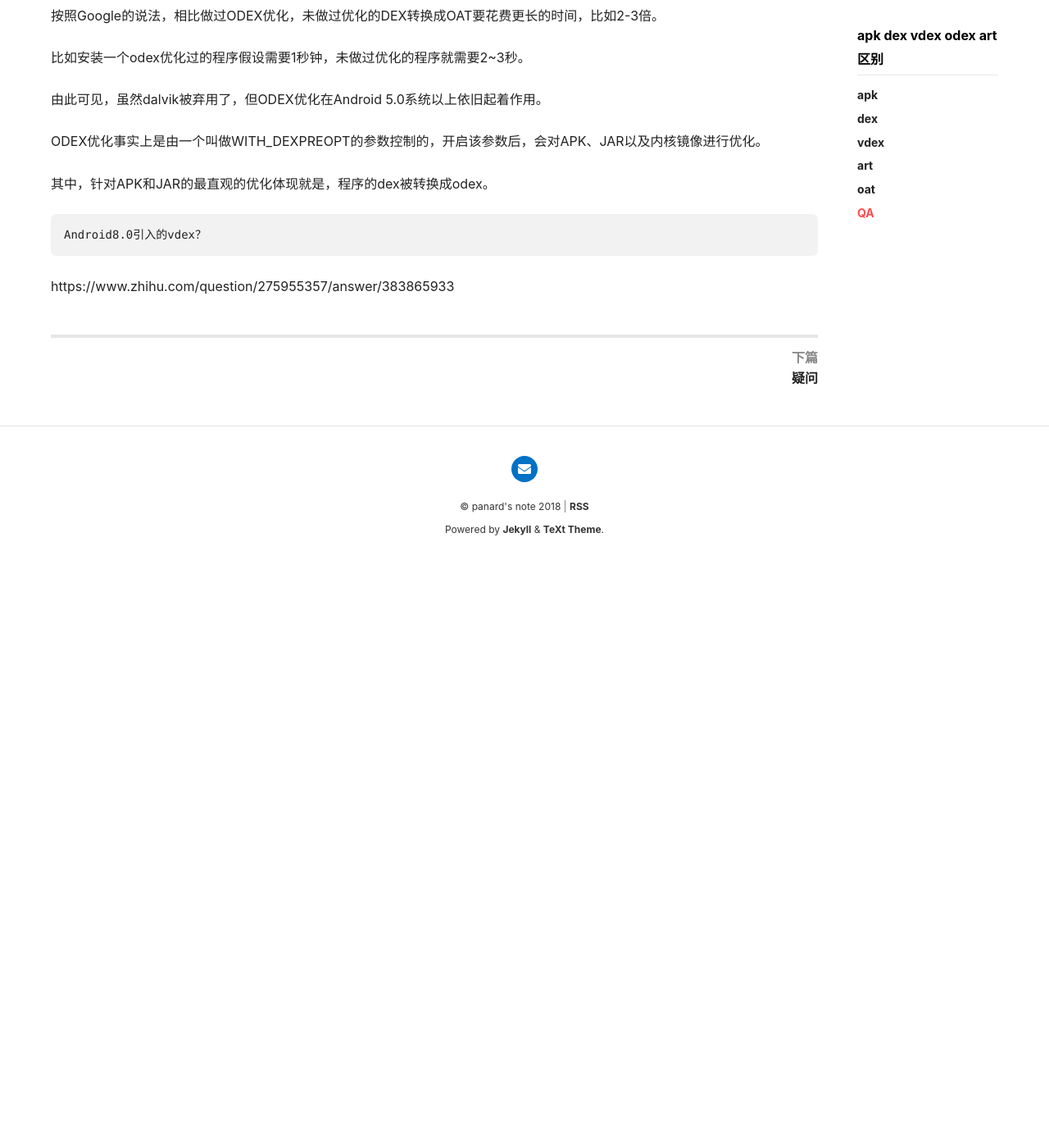
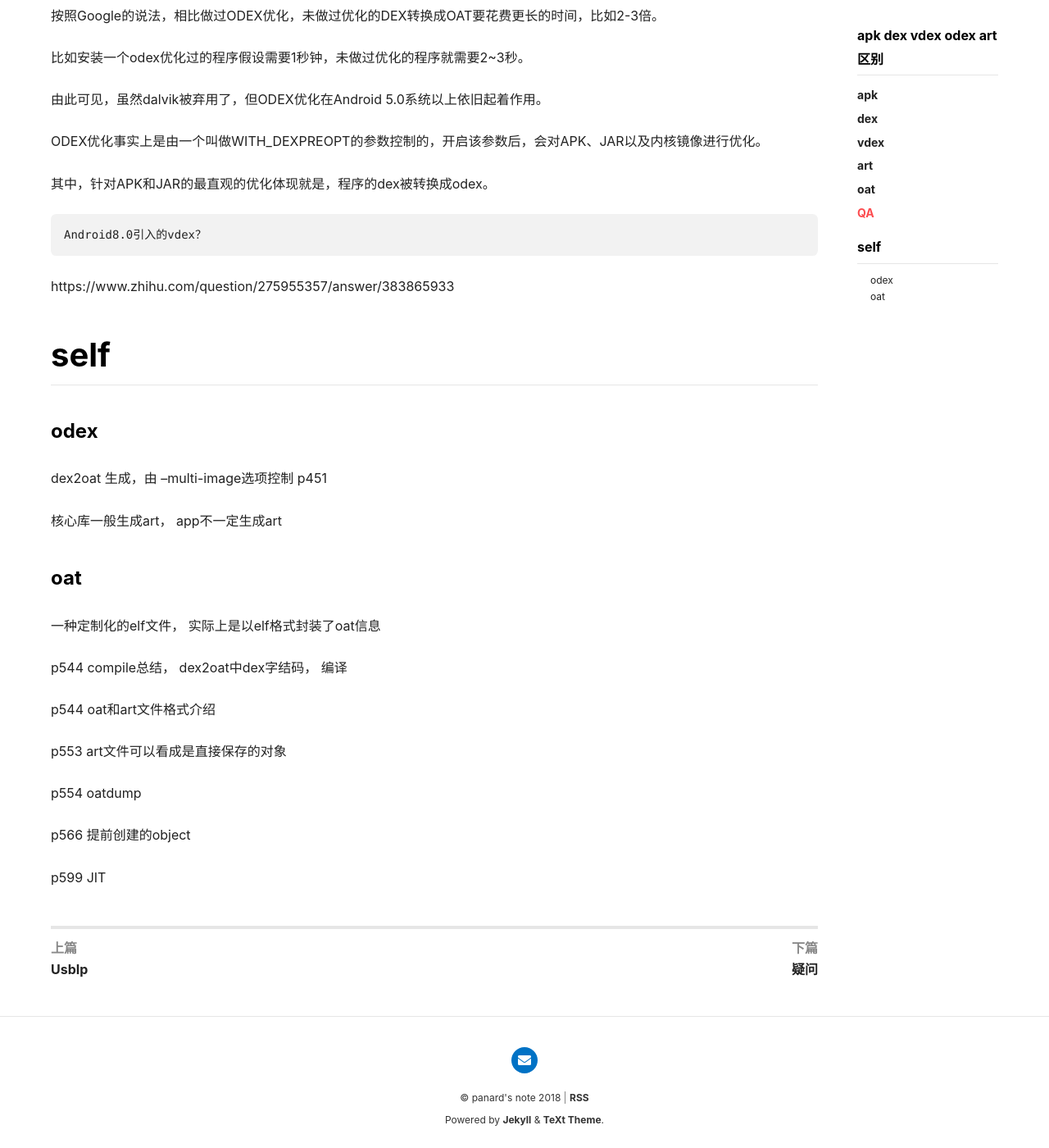
Before and after one commit to panard313/panard313.github.io, a Jekyll site: the page built from _posts/2019-05-28-dex-odex-vdex.md, in a window 1280 px wide and 1400 px high, scrolled down 2438 px. Shown: the whole window at 82% size. Built offline with Jekyll 4.4.1, drawn with Linux system fonts in a browser that asks for light colours; nearby versions of some CDN libraries; before the commit the page ends 3118 px from its top, so only the background shows below that.

Commit message:
add content

```diff
--- a/_posts/2019-05-28-dex-odex-vdex.md
+++ b/_posts/2019-05-28-dex-odex-vdex.md
@@ -95,3 +95,29 @@ ODEX优化事实上是由一个叫做WITH_DEXPREOPT的参数控制的，开启
     Android8.0引入的vdex？
 
 https://www.zhihu.com/question/275955357/answer/383865933
+
+
+
+# self
+
+### odex
+
+dex2oat 生成，由 --multi-image选项控制 p451
+
+核心库一般生成art， app不一定生成art
+
+### oat
+
+一种定制化的elf文件， 实际上是以elf格式封装了oat信息
+
+p544 compile总结， dex2oat中dex字结码， 编译
+
+p544 oat和art文件格式介绍
+
+p553 art文件可以看成是直接保存的对象
+
+p554 oatdump
+
+p566 提前创建的object
+
+p599 JIT
```
Also changed, not shown: _posts/2018-05-29-using.md (+10 -0 lines), _posts/2019-06-12-usbip.md (added, +152 -0 lines).
